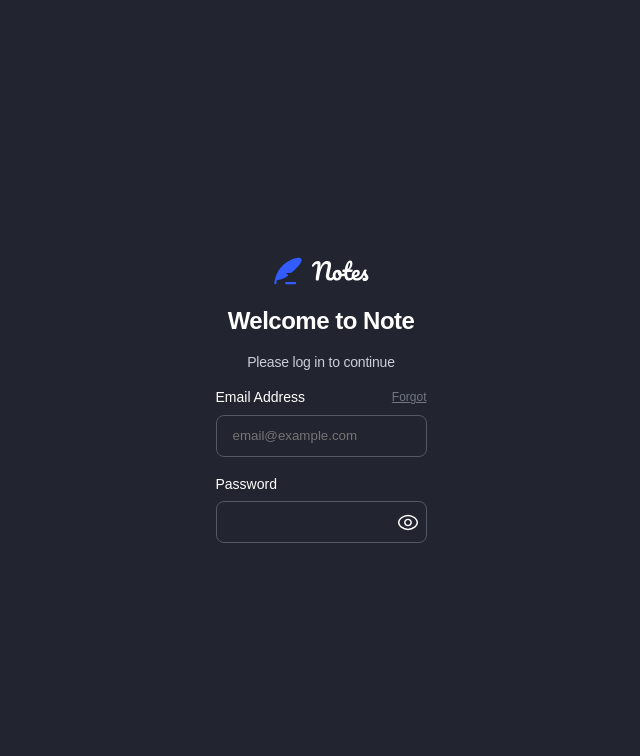
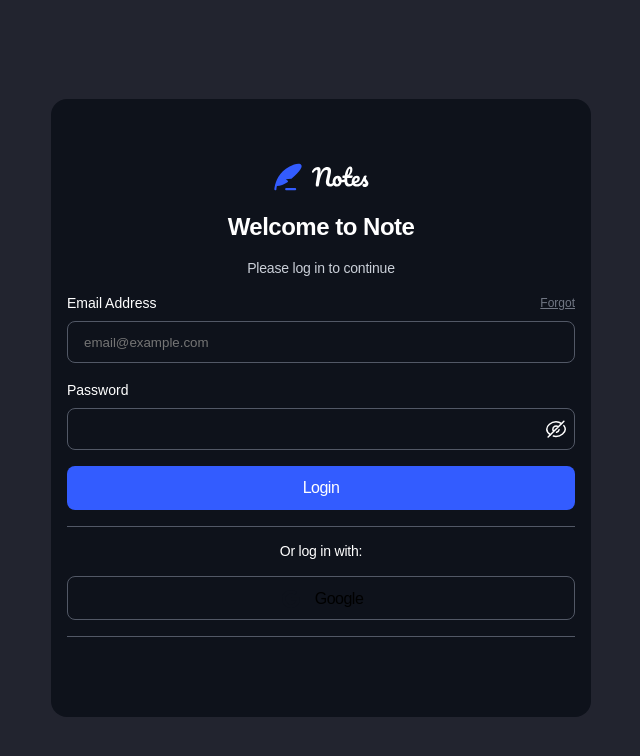
Before and after one commit to TomasScerbak/note-app, a React (Vite) app in the folder client/: page / in a window 1280 px wide. Shown: the top 756 px of the page, without its empty margins (319-959 px from the left). Built offline with nearby package versions, Linux system fonts and the light colour scheme.

Commit message:
added button component along with autmediabox

```diff
--- a/client/src/components/Form.jsx
+++ b/client/src/components/Form.jsx
@@ -4,6 +4,8 @@
 import classes from "./Form.module.css";
 
 import HidePasswordButton from "./UI/HidePasswordButton";
+import AuthMediaBox from "./UI/AuthMediaBox";
+import Button from "./UI/Button";
 
 const Form = () => {
   const [hidePassword, setHidePassword] = useState(true);
@@ -11,8 +13,9 @@
   const handleHidePassword = () => {
     setHidePassword((prev) => !prev);
   };
+
   return (
-    <form>
+    <form className={classes.form}>
       <div className={classes.form_control}>
         <div className={classes.email_label_container}>
           <label htmlFor="email">Email Address</label>
@@ -39,18 +42,10 @@
             handleHidePassword={handleHidePassword}
             isHidden={hidePassword}
           />
-          {/* <button
-            onClick={handleHidePassword}
-            type="button"
-            className={classes.password_btn}
-          >
-            <img
-              src={hidePassword ? HidePasswordIcon : ShowPasswordIcon}
-              alt=""
-            />
-          </button> */}
         </div>
       </div>
+      <Button variant="primary" hasImage={false} title="Login" type="button" />
+      <AuthMediaBox text="Or log in with:" />
     </form>
   );
 };
--- a/client/src/components/Form.module.css
+++ b/client/src/components/Form.module.css
@@ -1,3 +1,7 @@
+.form {
+  width: 100%;
+}
+
 .form_control {
   text-align: left;
 }
--- a/client/src/components/UI/AuthCard.module.css
+++ b/client/src/components/UI/AuthCard.module.css
@@ -3,11 +3,11 @@
   flex-direction: column;
   justify-content: center;
   align-items: center;
-  width: minmax(auto, 34.3rem);
+  width: 34.3rem;
   height: 61.8rem;
-  /* background-color: var(--app-main-color); */
+  background-color: var(--app-main-color);
   padding: var(--spacing-600) var(--spacing-200);
-  margin: auto 1.6rem;
+  margin: auto var(--spacing-200);
   text-align: center;
   border-radius: var(--radius-16);
 }
--- a/client/src/components/UI/AuthHeader.jsx
+++ b/client/src/components/UI/AuthHeader.jsx
@@ -4,7 +4,7 @@
 
 const AuthHeader = () => {
   return (
-    <header>
+    <header className={classes.auth_header}>
       <Logo />
       <h1>Welcome to Note</h1>
       <p className={classes.logo_text}>Please log in to continue </p>
--- /dev/null
+++ b/client/src/components/UI/AuthMediaBox.jsx
@@ -0,0 +1,22 @@
+import classes from "./AuthMediaBox.module.css";
+
+import Button from "./Button";
+
+import GoogleImage from "../../assets/icon-google.svg";
+
+const AuthMediaBox = ({ text }) => {
+  return (
+    <div className={classes.auth_media}>
+      <p>{text}</p>
+      <Button
+        variant="secondary"
+        src={GoogleImage}
+        hasImage={true}
+        title="Google"
+        type="button"
+      />
+    </div>
+  );
+};
+
+export default AuthMediaBox;
--- /dev/null
+++ b/client/src/components/UI/AuthMediaBox.module.css
@@ -0,0 +1,6 @@
+.auth_media {
+  width: 100%;
+  border-top: 1px solid var(--app-input-border);
+  border-bottom: 1px solid var(--app-input-border);
+  margin: var(--spacing-200) 0;
+}
--- /dev/null
+++ b/client/src/components/UI/Button.jsx
@@ -0,0 +1,15 @@
+import classes from "./Button.module.css";
+
+const Button = ({ type, title, hasImage, src, variant }) => {
+  return (
+    <button
+      className={`${classes.btn} ${classes[`btn--${variant}`]}`}
+      type={type}
+    >
+      {hasImage ? <img className={classes.btn_image} src={src} /> : null}
+      {title}
+    </button>
+  );
+};
+
+export default Button;
--- /dev/null
+++ b/client/src/components/UI/Button.module.css
@@ -0,0 +1,31 @@
+.btn {
+  display: flex;
+  flex-direction: row;
+  justify-content: center;
+  align-items: center;
+  white-space: nowrap;
+  width: 100%;
+  outline: none;
+  text-align: center;
+  font-size: 1.6rem;
+  line-height: 120%;
+  letter-spacing: -0.5px;
+  height: 4.4rem;
+  border-radius: var(--radius-8);
+}
+
+.btn--primary {
+  background-color: var(--blue-500);
+  color: var(--app-main-text);
+  border: none;
+}
+
+.btn--secondary {
+  background-color: transparent;
+  border: 1px solid var(--app-input-border);
+  margin-bottom: var(--spacing-200);
+}
+
+.btn_image {
+  margin-right: var(--spacing-150);
+}
--- a/client/src/components/UI/HidePasswordButton.jsx
+++ b/client/src/components/UI/HidePasswordButton.jsx
@@ -12,7 +12,7 @@
       onClick={handleHidePassword}
       type="button"
     >
-      {isHidden ? (
+      {!isHidden ? (
         <svg
           xmlns="http://www.w3.org/2000/svg"
           width="24"
--- a/client/src/components/UI/Logo.module.css
+++ b/client/src/components/UI/Logo.module.css
@@ -1,3 +1,7 @@
+.auth_header {
+  width: 100%;
+}
+
 .logo_text {
   color: var(--app-secondary-text);
 }
```
